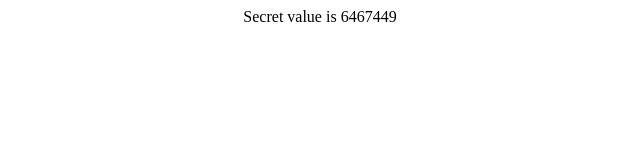
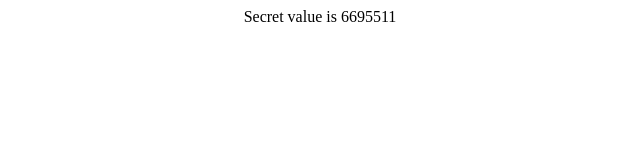
Before and after one commit to PB457/CodeAbbey-exercise, a plain HTML site: page index.html in a window 1280 px wide. Shown: the full height of the page, 320-960 px from the left. Drawn offline with Linux system fonts and the light colour scheme.

Commit message:
Update index.html

```diff
--- a/index.html
+++ b/index.html
@@ -1,5 +1,5 @@
 <html>
 <center>
-  <p>Secret value is 6467449</p>
+  <p>Secret value is 6695511</p>
 </center>
 </html>
```
